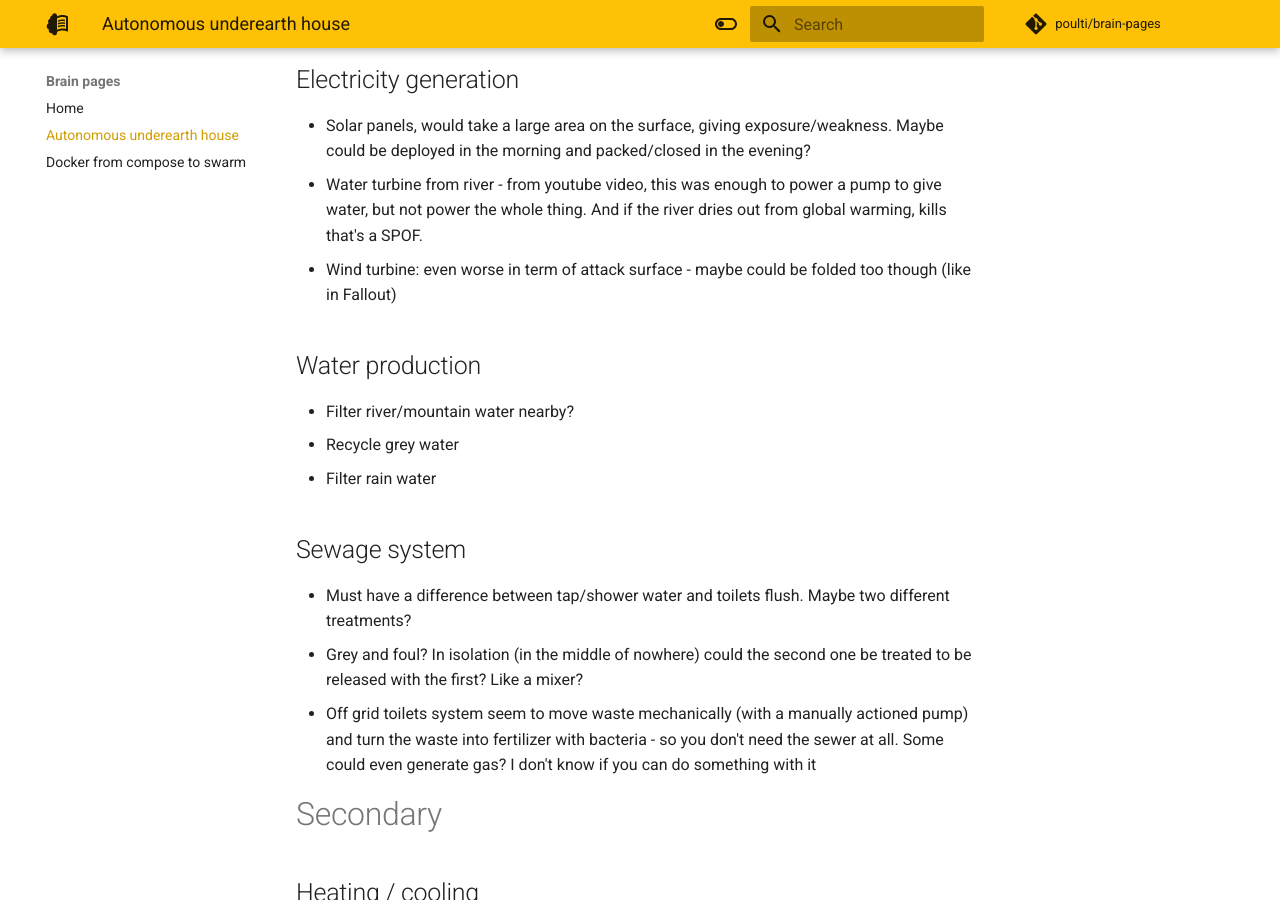
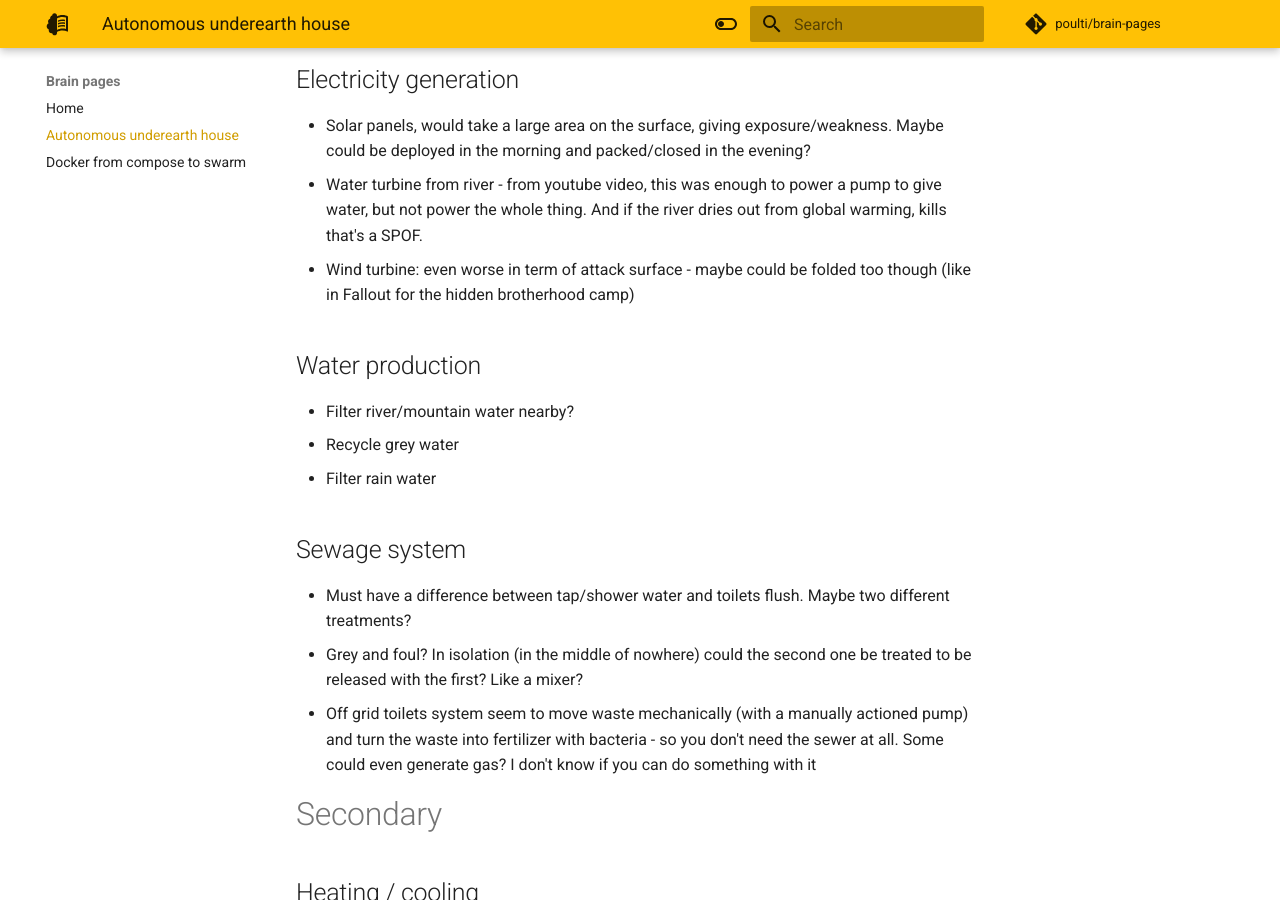
Before and after one commit to poulti/brain-pages, an MkDocs documentation site: the page built from docs/autonomous-underearth-house.md, in a window 1280 px wide and 900 px high, scrolled down 1176 px. Built offline with MkDocs 1.6.1 and Material for MkDocs 9.7.7, drawn with Linux system fonts in a browser that asks for light colours; comment, search, counter and statistics services are not loaded.

Commit message:
wind turbine fallout

```diff
--- a/docs/autonomous-underearth-house.md
+++ b/docs/autonomous-underearth-house.md
@@ -29,7 +29,7 @@ But needs consideration for the vents / chimney and entrance
 ## Electricity generation
 - Solar panels, would take a large area on the surface, giving exposure/weakness. Maybe could be deployed in the morning and packed/closed in the evening?
 - Water turbine from river - from youtube video, this was enough to power a pump to give water, but not power the whole thing. And if the river dries out from global warming, kills that's a SPOF.
-- Wind turbine: even worse in term of attack surface - maybe could be folded too though (like in Fallout)
+- Wind turbine: even worse in term of attack surface - maybe could be folded too though (like in Fallout for the hidden brotherhood camp)
 ## Water production
 - Filter river/mountain water nearby?
 - Recycle grey water
```
